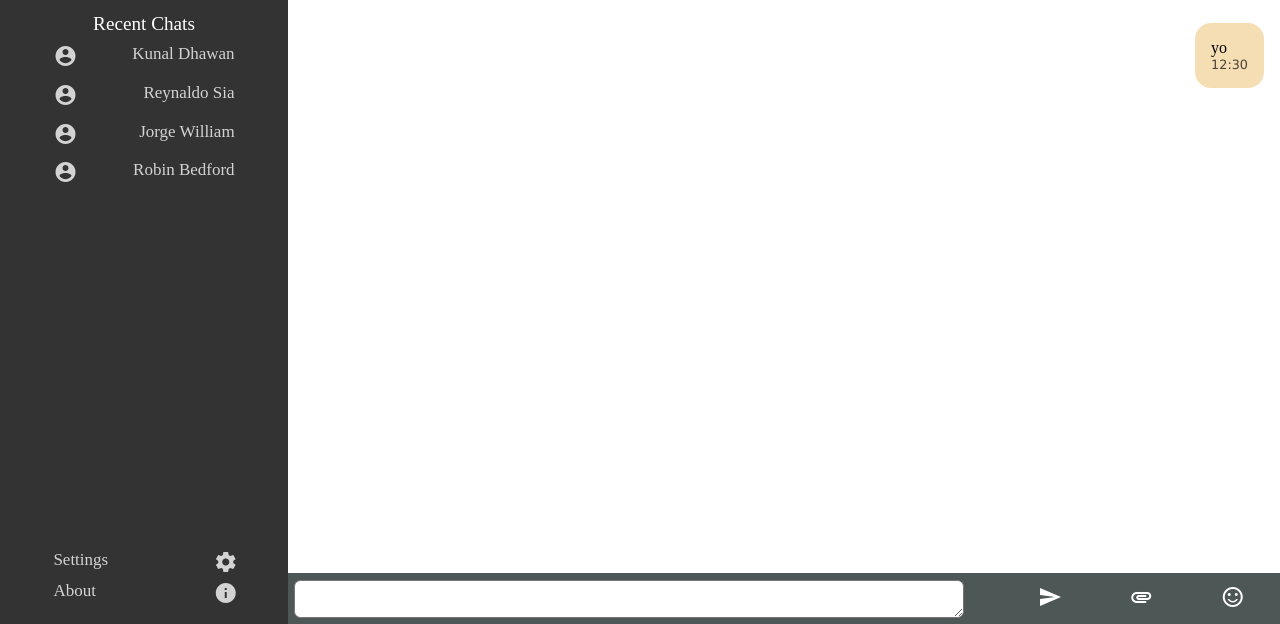
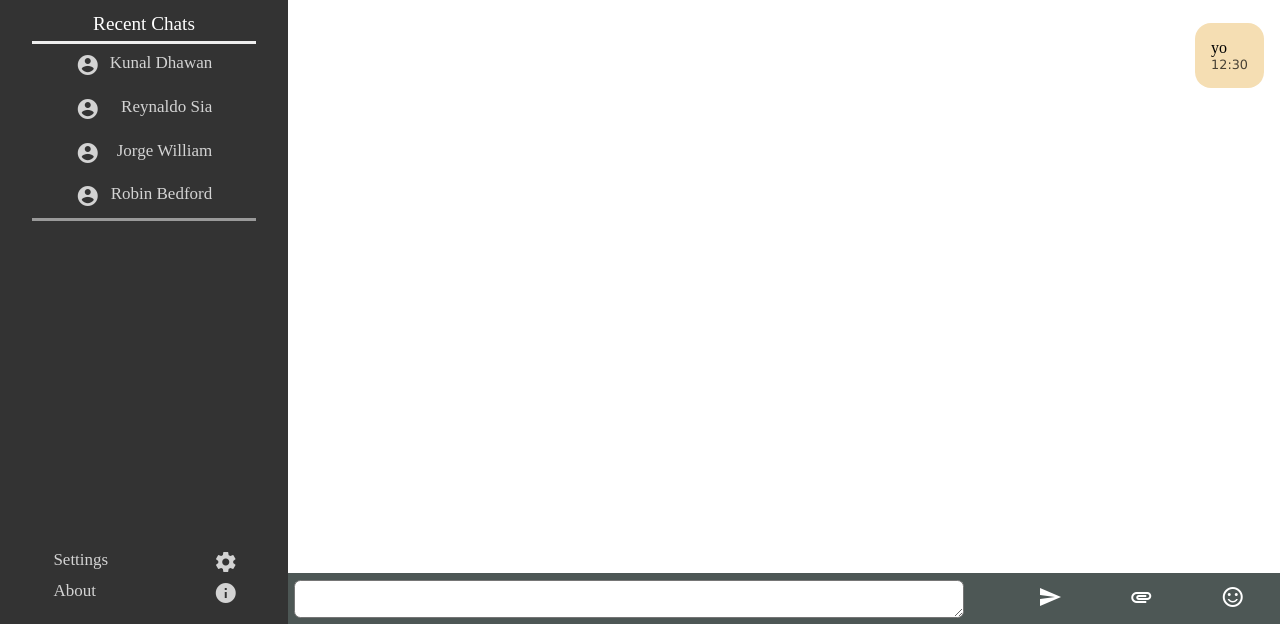
Before and after one commit to outerCircles/outerCircles.github.io, a React app: page / in a window 1280 px wide. Shown: the part 176-800 px from the top of the page. Built offline with nearby package versions, Linux system fonts and the light colour scheme.

Commit message:
Contacts List Improved

```diff
--- a/src/css/index.css
+++ b/src/css/index.css
@@ -28,7 +28,11 @@ span{
   }
   .conversations-nav{
     display: grid;
-    gap: .5em;
+    gap: 0.8em;
+    border-top: outset;
+    border-bottom: outset;
+    margin: 0.2em 1em;
+    padding: 0.4em;
   }
   .sidenav-main{
     display: grid;
```
